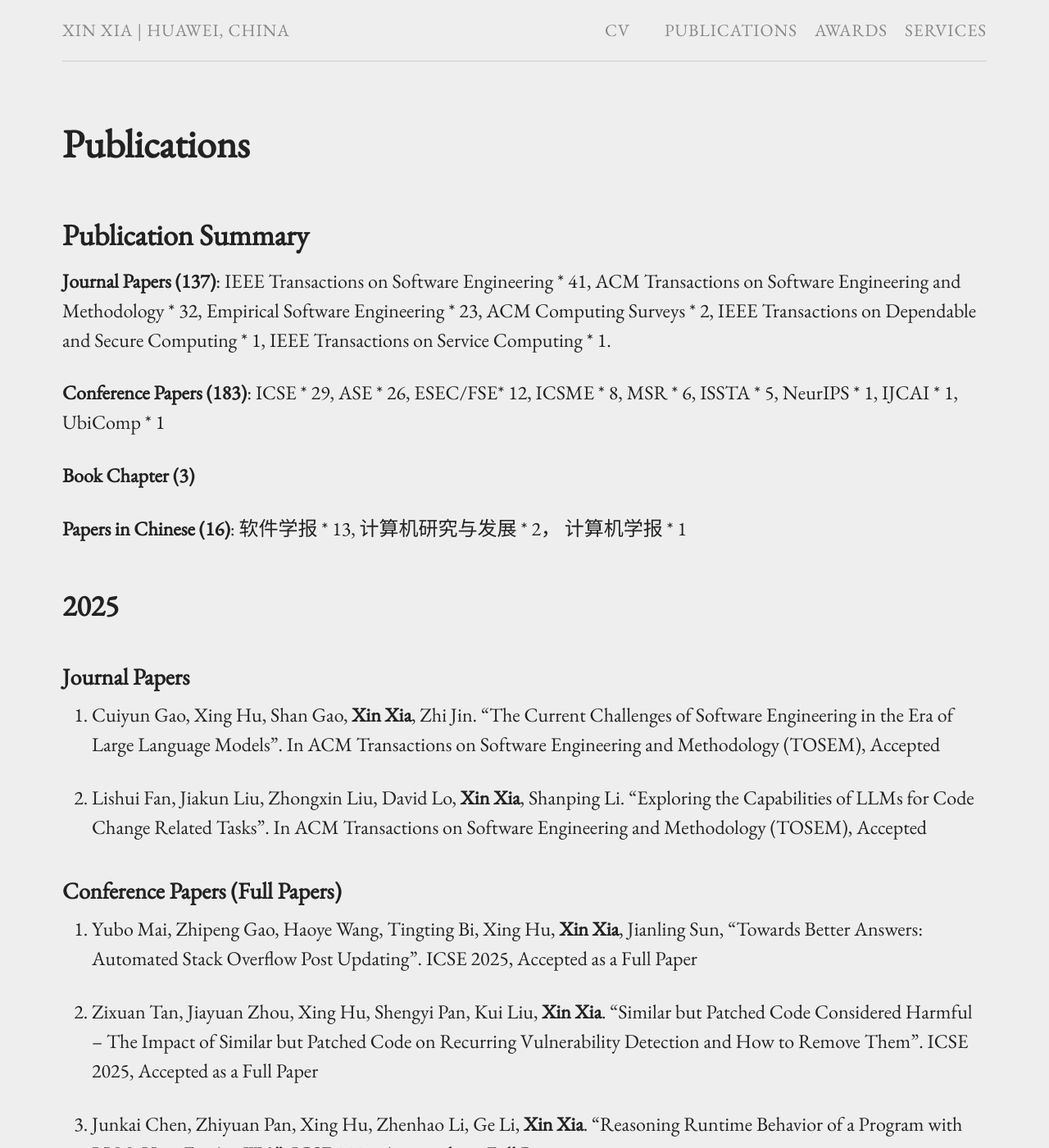
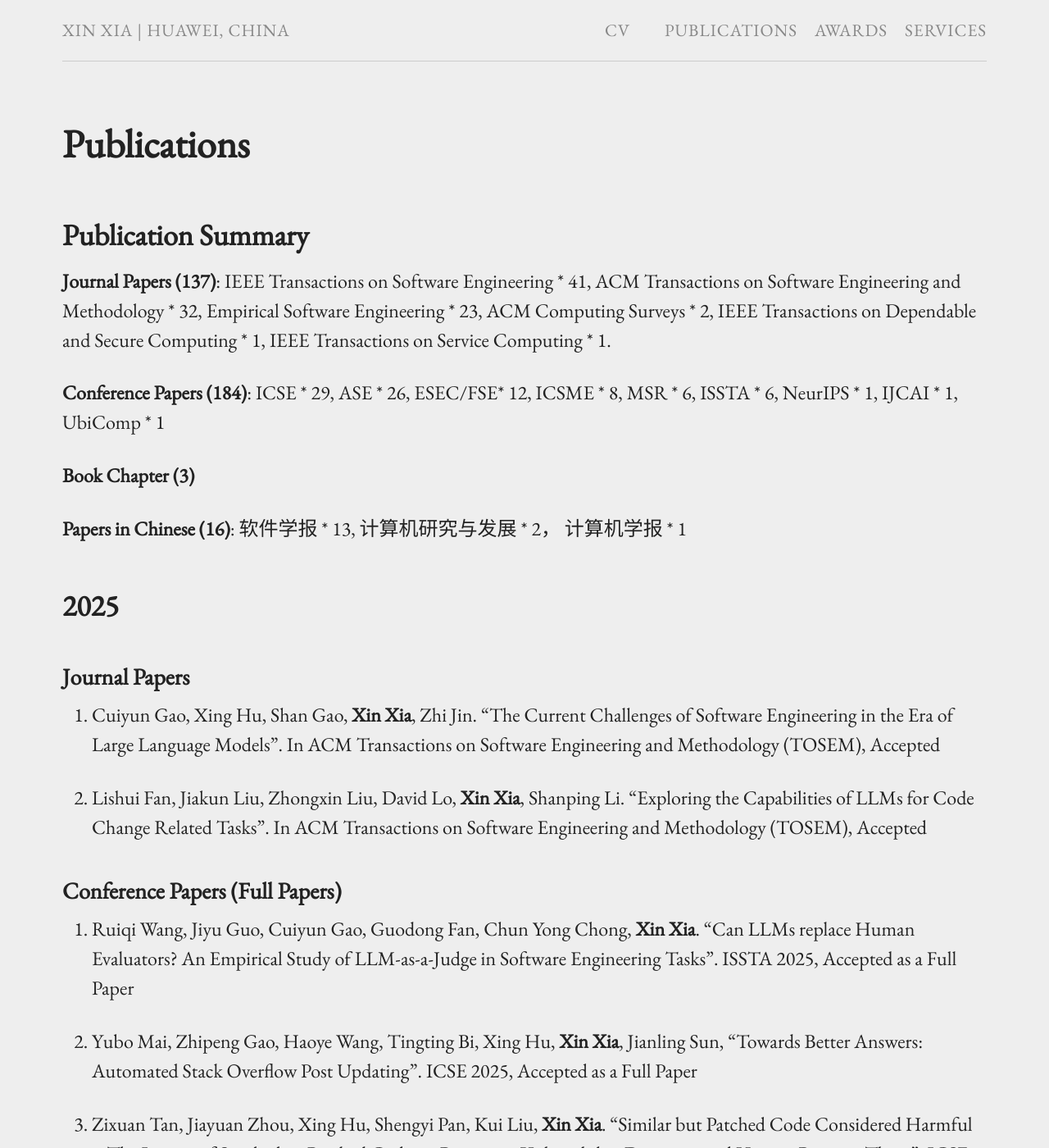
Before and after one commit to xin-xia/xin-xia.github.io, a Jekyll site: the page built from publication.md, in a window 1280 px wide and 1400 px high. Shown: the whole window at 82% size. Built offline with Jekyll 4.4.1, drawn with Linux system fonts in a browser that asks for light colours; our own code applies the rules of GitHub Pages for plain Markdown files.

Commit message:
Update publication.md

```diff
--- a/publication.md
+++ b/publication.md
@@ -8,7 +8,7 @@ permalink: /publication/
 
 <strong>Journal Papers (137)</strong>: IEEE Transactions on Software Engineering * 41,  ACM Transactions on Software Engineering and Methodology * 32, Empirical Software Engineering * 23,  ACM Computing Surveys * 2, IEEE  Transactions on Dependable and Secure Computing * 1, IEEE Transactions on Service Computing * 1.
 
-<strong>Conference Papers (183)</strong>: ICSE * 29, ASE * 26, ESEC/FSE* 12, ICSME * 8, MSR * 6,  ISSTA * 5, NeurIPS * 1, IJCAI * 1, UbiComp * 1
+<strong>Conference Papers (184)</strong>: ICSE * 29, ASE * 26, ESEC/FSE* 12, ICSME * 8, MSR * 6,  ISSTA * 6, NeurIPS * 1, IJCAI * 1, UbiComp * 1
 
 <strong>Book Chapter (3) </strong>
 
@@ -23,6 +23,8 @@ permalink: /publication/
 136. Lishui Fan, Jiakun Liu, Zhongxin Liu, David Lo, <strong>Xin Xia</strong>, Shanping Li. "Exploring the Capabilities of LLMs for Code Change Related Tasks". In ACM Transactions on Software Engineering and Methodology (TOSEM), Accepted <br />
 
 ### Conference Papers (Full Papers)
+
+184. Ruiqi Wang, Jiyu Guo, Cuiyun Gao, Guodong Fan, Chun Yong Chong, <strong>Xin Xia</strong>. "Can LLMs replace Human Evaluators? An Empirical Study of LLM-as-a-Judge in Software Engineering Tasks". ISSTA 2025, Accepted as a Full Paper <br />
 
 183. Yubo Mai, Zhipeng Gao, Haoye Wang, Tingting Bi, Xing Hu, <strong>Xin Xia</strong>, Jianling Sun, "Towards Better Answers: Automated Stack Overflow Post Updating". ICSE 2025, Accepted as a Full Paper <br />
 
```
